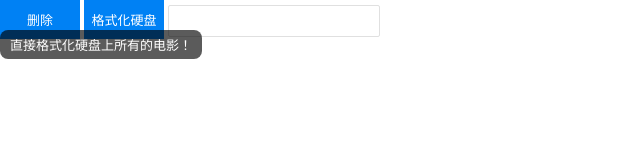
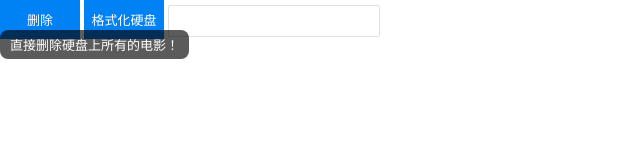
Before and after one commit to treadpit/message, a website: page src/index.html in a window 1280 px wide. Shown: the full height of the page, 0-640 px from the left. Drawn offline with Linux system fonts and the light colour scheme.

Commit message:
Update index.html

```diff
--- a/src/index.html
+++ b/src/index.html
@@ -7,7 +7,7 @@
     <script src="./js/lib/jquery-1.9.1.min.js"></script>
 </head>
 <body>
-    <button id="del" data-tooltip="直接格式化硬盘上所有的电影！" >删除</button>
+    <button id="del" data-tooltip="直接删除硬盘上所有的电影！" >删除</button>
     <button id="gs" data-tooltip="格式化硬盘" >格式化硬盘</button>
     <input type="text" data-regex = 'mail'>
     <script src="./js/modules/jquery.message.js"></script>
```
